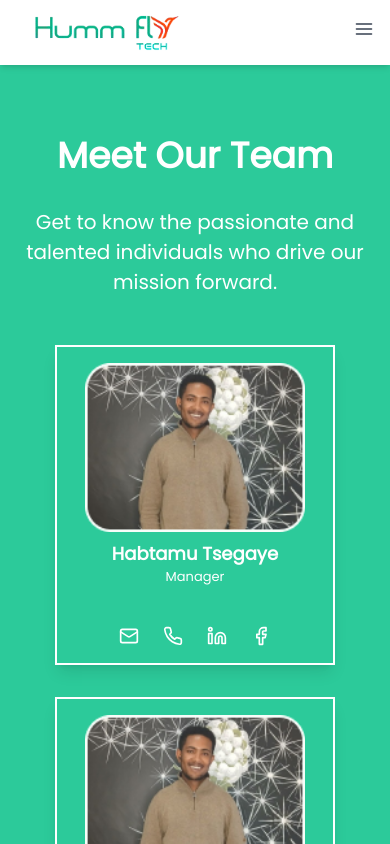
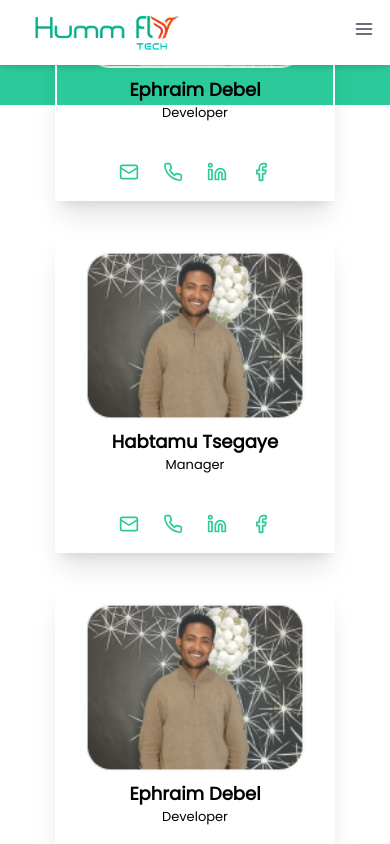
Before and after one commit to hummflytech/HummflyTechWebsite, a Next.js app: page /our_team in a window 390 px wide. Shown: the top 844 px of the page. Built offline with nearby package versions, Linux system fonts and the light colour scheme.

Commit message:
our team page updated , and about us page updated in small screen size

```diff
--- a/app/our_team/card.tsx
+++ b/app/our_team/card.tsx
@@ -16,7 +16,7 @@ interface TeamCardProps {
 }
 const TeamCard = ({ name, role, description, image, socialLinks }: TeamCardProps) => {
   return (
-    <div className="w-[280px] h-[320px] bg-[#2CCA9A] flex flex-col items-center gap-2 border-2 border-white text-white relative overflow-hidden group rounded-lg shadow-lg hover:shadow-2xl transition-shadow duration-300">
+    <div className="w-[280px] h-[320px] flex flex-col items-center gap-2 border-2 border-white relative overflow-hidden group rounded-lg shadow-xl hover:shadow-2xl transition-shadow duration-300">
       <Image
         src={image}
         alt={name}
@@ -36,23 +36,23 @@ const TeamCard = ({ name, role, description, image, socialLinks }: TeamCardProps
       {/* Social icons */}
       <ul className="flex gap-6 z-20 mt-4">
         <li>
-          <a href={socialLinks.mail} className="transition-transform duration-300 hover:scale-125">
-            <Mail size={20} />
+          <a href={socialLinks.mail} className="transition-transform duration-300 hover:scale-125 bg-[#2CCA9A]">
+            <Mail size={20} color="#2CCA9A" />
           </a>
         </li>
         <li>
-          <a href={socialLinks.phone} className="transition-transform duration-300 hover:scale-125">
-            <Phone size={20} />
+          <a href={socialLinks.phone} className="bg-[#2CCA9A] transition-transform duration-300 hover:scale-125">
+            <Phone size={20} color="#2CCA9A" />
           </a>
         </li>
         <li>
-          <a href={socialLinks.linkedin} className="transition-transform duration-300 hover:scale-125">
-            <Linkedin size={20} />
+          <a href={socialLinks.linkedin} className="bg-[#2CCA9A] transition-transform duration-300 hover:scale-125">
+            <Linkedin size={20} color="#2CCA9A" />
           </a>
         </li>
         <li>
-          <a href={socialLinks.facebook} className="transition-transform duration-300 hover:scale-125">
-            <Facebook size={20} />
+          <a href={socialLinks.facebook} className="bg-[#2CCA9A] transition-transform duration-300 hover:scale-125">
+            <Facebook size={20} color="#2CCA9A" />
           </a>
         </li>
       </ul>
--- a/app/our_team/page.tsx
+++ b/app/our_team/page.tsx
@@ -5,10 +5,11 @@ import { teamData } from "./data";
 
 const TeamPage = () => {
   return (
-    <div>
-      <div className="bg-[#2CCA9A] min-h-screen flex flex-col items-center justify-center">
-        <h1 className="text-[36px] font-bold mt-16 text-white">Meet Our Team</h1>
-        <p className="text-[20px] mb-10 mt-6 text-center text-white">
+    <>
+    <div className="bg-[#2CCA9A] pt-10 pb-10">
+      <div className="bg-white flex flex-col items-center justify-center max-w-[1450px] max-h-[1400px] m-auto">
+        <h1 className="text-[36px] font-bold mt-16">Meet Our Team</h1>
+        <p className="text-[20px] mb-10 mt-6 text-center">
           Get to know the passionate and talented individuals who drive our mission forward.
         </p>
         <div className="flex flex-wrap gap-8 justify-center max-w-7xl mx-auto p-2 mb-10">
@@ -23,9 +24,10 @@ const TeamPage = () => {
             />
           ))}
         </div>
-        <Footer />
       </div>
     </div>
+        <Footer />
+    </>
   );
 };
 
--- a/components/Home/home.tsx
+++ b/components/Home/home.tsx
@@ -9,7 +9,7 @@ const Home = () => {
     >
       <div className="mx-4 sm:mx-8 md:mx-16 lg:mx-32 flex flex-col md:flex-row items-center justify-between gap-12 md:gap-24 -mt-20">
         <div className="text-left max-w-lg w-full">
-          <h1 className="text-3xl sm:text-4xl md:text-5xl font-bold text-gray-800 leading-snug">
+          <h1 className="text-[34px] sm:text-[38px] md:text-[38px] font-bold text-gray-800 leading-snug">
             Transforming <span className="text-orange-500">Ideas</span> into
             Impactful Digital Solutions
           </h1>
--- a/components/about/page.tsx
+++ b/components/about/page.tsx
@@ -15,14 +15,14 @@ const About = () => {
       {/* About Section */}
       <div className="flex flex-col lg:flex-row items-center gap-16 lg:gap-24 text-center lg:text-left">
         <div className="flex-1">
-          <h1 className="text-[32px] sm:text-[40px] text-[#1A906B] font-bold">
+          <h1 className="text-[30px] sm:text-[32px] lg:text-[36px] text-[#1A906B] font-bold">
             About Us
           </h1>
-          <h2 className="text-[24px] sm:text-[36px] lg:text-[38px] font-semibold mt-4">
+          <h2 className="text-[22px] sm:text-[28px] lg:text-[32px] font-semibold mt-4">
             <span className="text-[#FF4500]">Hummfly Tech</span> Providing The
             Best Software Solution To The Companies Around The Globe.
           </h2>
-          <p className="mt-6 text-[16px] sm:text-[18px] leading-relaxed text-gray-600">
+          <p className="mt-6 text-[16px] sm:text-[16px] leading-relaxed text-gray-600">
             Forward-thinking software development agency dedicated to helping
             businesses thrive in the digital world. With a focus on technology
             innovation, user-centric design, and robust development practices,
@@ -42,7 +42,7 @@ const About = () => {
             <ArrowRight size={20} />
           </CustomButton>
         </div>
-        <div className="flex-1">
+        <div className="flex-1 hidden lg:block">
           <Image
             src={aboutImg}
             alt="About Us"
@@ -57,7 +57,7 @@ const About = () => {
       {/* Mission and Vision Section */}
       <div className="flex flex-col lg:flex-row items-center gap-10 lg:gap-16 text-center lg:text-left">
         <div className="flex-1">
-          <div className="bg-[#F2F2F2] rounded-lg p-4 w-full max-w-sm sm:max-w-md mx-auto lg:mx-0">
+          <div className="bg-[#F2F2F2] rounded-lg p-4 w-full max-w-sm sm:max-w-md mx-auto lg:mx-0 ">
             <Image
               src={aboutWoman}
               alt="About Woman"
--- a/components/portfolio/portfolio.tsx
+++ b/components/portfolio/portfolio.tsx
@@ -94,22 +94,22 @@ const Portfolio: React.FC = () => {
   return (
     <div
       id="portfolio"
-      className="mx-auto mt-16 mb-20 px-4 max-w-[1400px] lg:px-2"
+      className="mx-auto mt-16 mb-20 px-4 md:px-6 lg:px-10 max-w-[1400px] overflow-hidden"
     >
       <h1 className="text-[40px] font-bold text-[#1A906B] text-center">
         Our Portfolio
       </h1>
 
-      <p className="text-[24px] text-left mt-6 mb-10 max-w-[1200px] mx-auto">
+      <p className="text-[20px] text-left mt-6 mb-10 max-w-[1200px] mx-auto">
         Explore some of our recent projects to see how we’ve helped businesses
         across various industries achieve their digital goals.
       </p>
 
-      <div ref={webDevRef} className="mt-20 mb-10 w-full relative">
-        <h1 className="text-[36px] font-bold text-[#1A906B] text-center mb-10 mx-auto">
+      <div ref={webDevRef} className="mt-20 mb-10 w-full">
+        <h1 className="text-[36px] font-bold text-[#1A906B] text-center mb-10">
           Website Development
         </h1>
-        <div className="max-w-[1400px] md:max-w-[900px] lg:max-w-[1440px] mx-auto">
+        <div className="w-full max-w-[1400px] mx-auto">
           <Slider {...settings}>
             {mockData.map((item) => (
               <PortFolio
@@ -136,11 +136,11 @@ const Portfolio: React.FC = () => {
 
       {expanded && (
         <div className="mt-10">
-          <div className="mt-20 mb-10 w-full relative">
-            <h1 className="text-[36px] font-bold text-[#1A906B] text-center mb-10 mx-auto">
+          <div className="mt-20 mb-10 w-full">
+            <h1 className="text-[36px] font-bold text-[#1A906B] text-center mb-10">
               Mobile Application Development
             </h1>
-            <div className="max-w-[1400px] md:max-w-[900px] lg:max-w-[1440px] mx-auto">
+            <div className="w-full max-w-[1400px] mx-auto">
               <Slider {...settings}>
                 {mockData.map((item) => (
                   <PortFolio
@@ -148,22 +148,17 @@ const Portfolio: React.FC = () => {
                     image={item.image}
                     title={item.title}
                     description={item.description}
-                    cardBackgroundColor="white"
-                    descriptionTextColor="black"
-                    titleTextColor="black"
-                    buttonBackgroundColor="#20B486"
-                    buttonTextColor="white"
                   />
                 ))}
               </Slider>
             </div>
           </div>
 
-          <div className="mt-20 mb-10 w-full relative">
-            <h1 className="text-[36px] font-bold text-[#1A906B] text-center mb-10 mx-auto">
+          <div className="mt-20 mb-10 w-full">
+            <h1 className="text-[36px] font-bold text-[#1A906B] text-center mb-10">
               UI/UX Design
             </h1>
-            <div className="max-w-[1400px] md:max-w-[900px] lg:max-w-[1440px] mx-auto">
+            <div className="w-full max-w-[1400px] mx-auto">
               <Slider {...settings}>
                 {mockData.map((item) => (
                   <PortFolio
```
